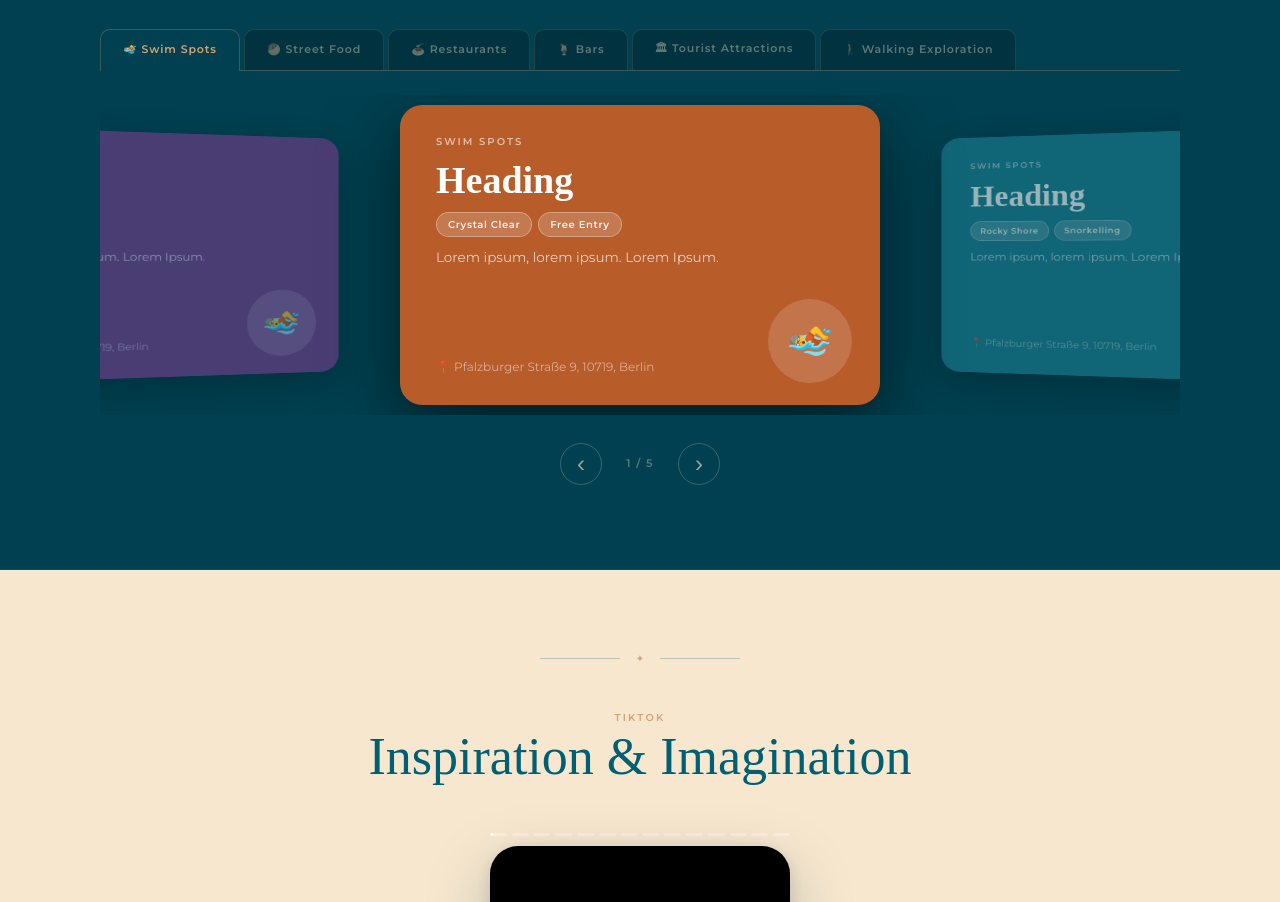
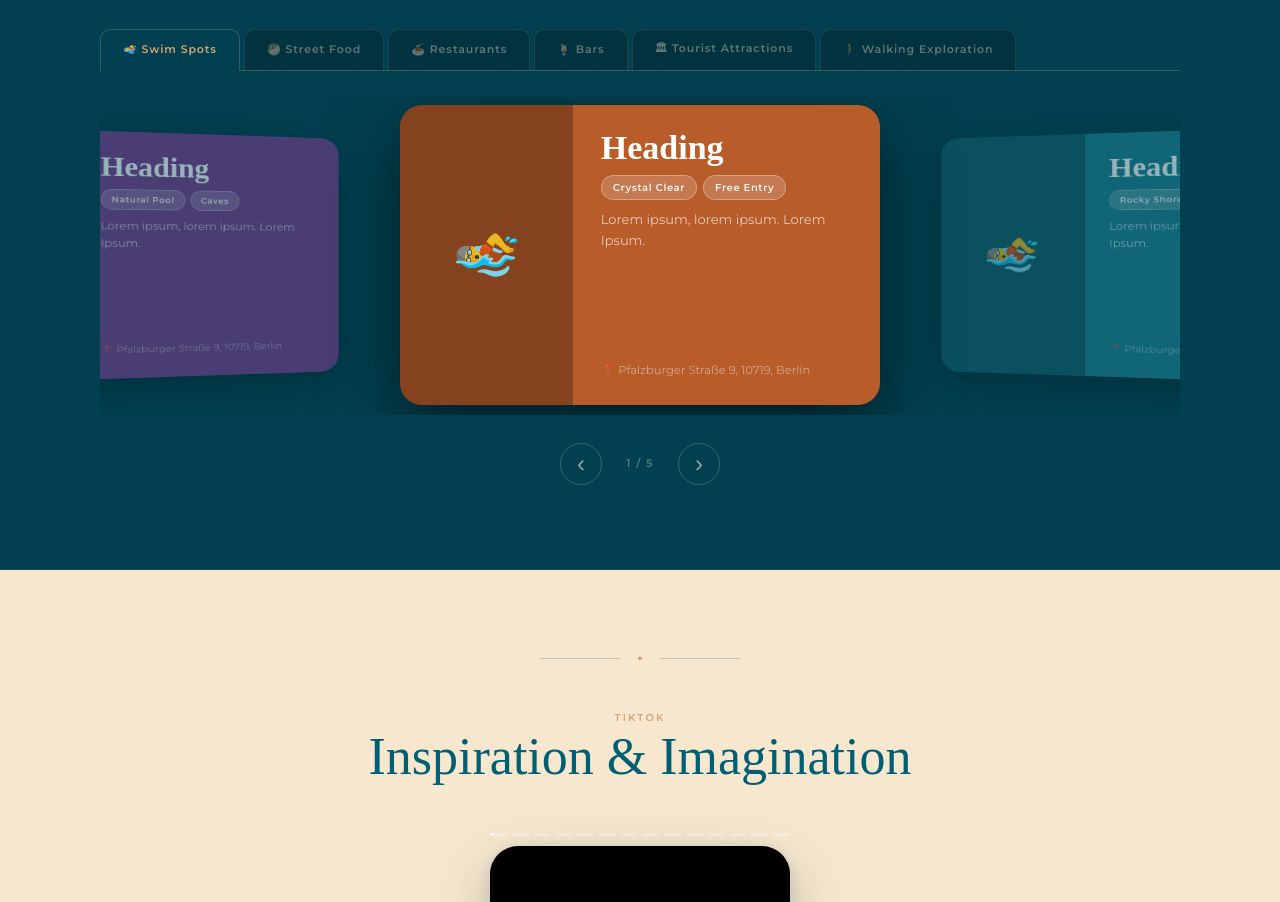
Before and after one commit to stefandorfling-bit/sicily-2026, a plain HTML site: page index.html in a window 1280 px wide. Shown: the part 3197-4099 px from the top of the page. Drawn offline with Linux system fonts and the light colour scheme; grey boxes are pictures that could not be loaded; a web font is replaced by a local one.

Commit message:
Explore cards: image panel left, content panel right, no cat label or deco

```diff
--- a/index.html
+++ b/index.html
@@ -1163,23 +1163,44 @@
       will-change: transform, opacity;
     }
     .ec.ec-active { box-shadow: 0 24px 72px rgba(0,0,0,0.55); }
-    .ec-inner {
+    /* Card layout: image panel (1/3) + content panel (2/3) */
+    .ec-layout {
+      display: flex;
+      width: 100%; height: 100%;
+    }
+
+    /* Panel 1 — full image */
+    .ec-image-panel {
+      width: 36%;
+      flex-shrink: 0;
       position: relative;
+      overflow: hidden;
+      background: rgba(0,0,0,0.22);
+      display: flex; align-items: center; justify-content: center;
+      font-size: 56px;
+    }
+    .ec-image-panel::after {
+      content: ''; position: absolute; inset: 0;
+      background: rgba(0,0,0,0.08);
+    }
+    .ec-image-panel img {
+      position: absolute; inset: 0;
       width: 100%; height: 100%;
-      padding: 28px 36px;
-      display: flex; flex-direction: column; gap: 10px;
+      object-fit: cover; display: block;
+    }
+
+    /* Panels 2+3 — all content */
+    .ec-content-panel {
+      flex: 1;
+      padding: 24px 28px;
+      display: flex; flex-direction: column; gap: 9px;
       color: rgba(255,255,255,0.92);
-      box-sizing: border-box;
-    }
-    .ec-cat {
-      font-size: 10px; font-weight: 600; letter-spacing: 0.2em;
-      text-transform: uppercase; opacity: 0.65;
+      min-width: 0;
     }
     .ec-heading {
       font-family: 'Italiana', serif;
-      font-size: 38px; line-height: 1.1;
-      color: #fff;
-      margin: 0;
+      font-size: 34px; line-height: 1.1;
+      color: #fff; margin: 0;
     }
     .ec-tags { display: flex; gap: 6px; flex-wrap: wrap; }
     .ec-tag {
@@ -1191,23 +1212,16 @@
       color: rgba(255,255,255,0.9);
     }
     .ec-text {
-      font-size: 13.5px; color: rgba(255,255,255,0.72); line-height: 1.6;
+      font-size: 13px; color: rgba(255,255,255,0.68); line-height: 1.6;
       flex: 1; overflow: hidden;
-      display: -webkit-box; -webkit-line-clamp: 2; -webkit-box-orient: vertical;
+      display: -webkit-box; -webkit-line-clamp: 3; -webkit-box-orient: vertical;
     }
     .ec-address {
-      font-size: 12px; color: rgba(255,255,255,0.5);
+      font-size: 11.5px; color: rgba(255,255,255,0.45);
       text-decoration: none; display: flex; align-items: center; gap: 5px;
-      transition: color 0.15s;
+      transition: color 0.15s; margin-top: auto;
     }
     .ec-address:hover { color: rgba(255,255,255,0.85); }
-    .ec-deco {
-      position: absolute; bottom: 22px; right: 28px;
-      width: 84px; height: 84px; border-radius: 50%;
-      background: rgba(255,255,255,0.15);
-      display: flex; align-items: center; justify-content: center;
-      font-size: 38px;
-    }
 
     /* Navigation */
     .ec-nav {
@@ -2186,18 +2200,21 @@
       if (counter) counter.textContent = (activeCard + 1) + ' / ' + n;
     }
 
-    /* ── Build card inner HTML ────────────────────────────────── */
+    /* ── Build card inner HTML — image panel left, content right ─ */
     function cardHTML(c, t) {
       var tags = c.tags.map(function (tag) {
         return '<span class="ec-tag">' + tag + '</span>';
       }).join('');
-      return '<div class="ec-inner">' +
-        '<p class="ec-cat">' + t.name + '</p>' +
-        '<h3 class="ec-heading">' + c.heading + '</h3>' +
-        '<div class="ec-tags">' + tags + '</div>' +
-        '<p class="ec-text">' + c.text + '</p>' +
-        '<a class="ec-address" href="https://maps.google.com/?q=' + encodeURIComponent(c.address) + '" target="_blank" rel="noopener">📍 ' + c.address + '</a>' +
-        '<div class="ec-deco">' + t.emoji + '</div>' +
+      return '<div class="ec-layout">' +
+        /* Panel 1: image (placeholder = emoji on gradient) */
+        '<div class="ec-image-panel">' + t.emoji + '</div>' +
+        /* Panels 2+3: content */
+        '<div class="ec-content-panel">' +
+          '<h3 class="ec-heading">' + c.heading + '</h3>' +
+          '<div class="ec-tags">' + tags + '</div>' +
+          '<p class="ec-text">' + c.text + '</p>' +
+          '<a class="ec-address" href="https://maps.google.com/?q=' + encodeURIComponent(c.address) + '" target="_blank" rel="noopener">📍 ' + c.address + '</a>' +
+        '</div>' +
       '</div>';
     }
 
@@ -2244,14 +2261,16 @@
       var tags  = c.tags.map(function (tag) {
         return '<span class="ec-tag">' + tag + '</span>';
       }).join('');
+      /* Modal uses same image-panel + content-panel layout, larger */
       modalCard.innerHTML =
-        '<div class="ecm-inner" style="background:' + color + ';">' +
-          '<p class="ec-cat">' + t.name + '</p>' +
-          '<h3 class="ec-heading" style="font-size:46px; margin-bottom:6px;">' + c.heading + '</h3>' +
-          '<div class="ec-tags" style="margin-bottom:8px;">' + tags + '</div>' +
-          '<p class="ec-text" style="-webkit-line-clamp:8; opacity:0.78;">' + c.text + '</p>' +
-          '<a class="ec-address" href="https://maps.google.com/?q=' + encodeURIComponent(c.address) + '" target="_blank" rel="noopener" style="margin-top:auto; padding-top:12px;">📍 ' + c.address + '</a>' +
-          '<div class="ec-deco" style="font-size:52px; width:100px; height:100px; bottom:28px; right:28px;">' + t.emoji + '</div>' +
+        '<div class="ec-layout" style="background:' + color + '; border-radius:22px; min-height:300px;">' +
+          '<div class="ec-image-panel" style="width:38%; border-radius:22px 0 0 22px; font-size:72px;">' + t.emoji + '</div>' +
+          '<div class="ec-content-panel" style="padding:32px 36px;">' +
+            '<h3 class="ec-heading" style="font-size:44px; margin-bottom:8px;">' + c.heading + '</h3>' +
+            '<div class="ec-tags" style="margin-bottom:10px;">' + tags + '</div>' +
+            '<p class="ec-text" style="-webkit-line-clamp:6; font-size:14.5px;">' + c.text + '</p>' +
+            '<a class="ec-address" href="https://maps.google.com/?q=' + encodeURIComponent(c.address) + '" target="_blank" rel="noopener" style="margin-top:auto; padding-top:14px; font-size:13px;">📍 ' + c.address + '</a>' +
+          '</div>' +
         '</div>';
       overlay.classList.add('open');
       modal.classList.add('open');
```
